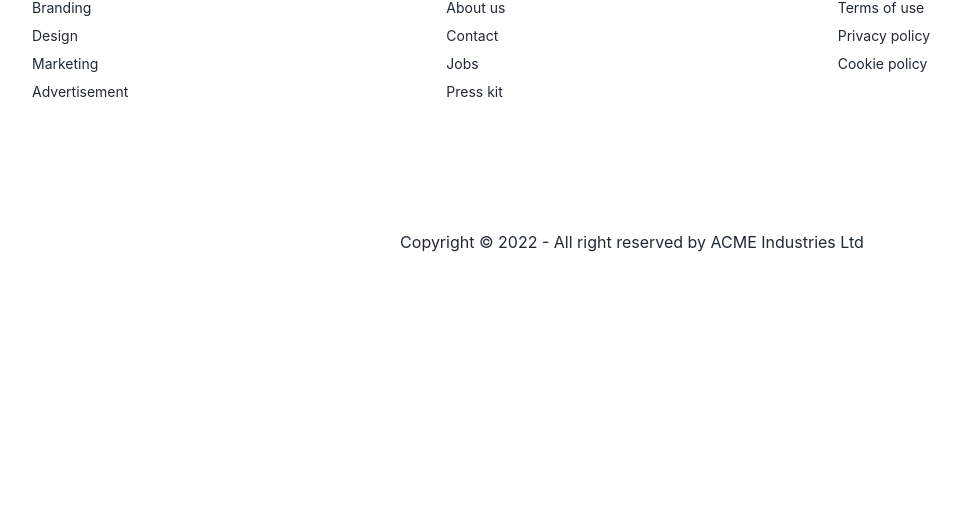
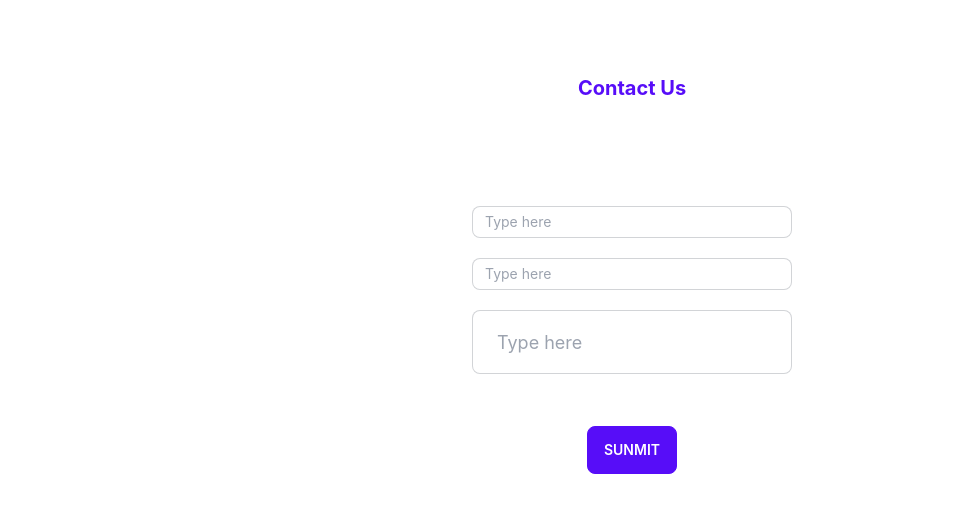
Before and after one commit to nazmulbhuyian/mobileZone-client, a React (Create React App) app: page / in a window 1280 px wide. Shown: the part 927-1451 px from the top of the page, without its empty margins (8-968 px from the left). Before the commit the page ends 1221 px from the top, so only its background shows below. Built offline with nearby package versions, Linux system fonts and the light colour scheme; no server answers.

Commit message:
contact section add

```diff
--- /dev/null
+++ b/src/Home/Contact/Contact.js
@@ -0,0 +1,18 @@
+import React from 'react';
+
+const Contact = () => {
+    return (
+        <div className='text-center w-full my-32 p-16'>
+            <h4 className='text-xl text-primary font-bold'>Contact Us</h4>
+            <h2 className='text-4xl text-white'>Stay connect eith us</h2>
+            <div className='mx-auto w-1/2 flex justify-center items-center flex-col mt-16 mb-8'>
+                <input type="text" placeholder="Type here" className="mb-5 block input input-bordered input-sm w-full max-w-xs" />
+                <input type="text" placeholder="Type here" className="mb-5 block input input-bordered input-sm w-full max-w-xs" />
+                <input type="text" placeholder="Type here" className="mb-5 block input input-bordered input-lg w-full max-w-xs" />
+            </div>
+            <button className='btn btn-primary'>Sunmit</button>
+        </div>
+    );
+};
+
+export default Contact;
--- a/src/Home/Home/Home.js
+++ b/src/Home/Home/Home.js
@@ -2,6 +2,7 @@ import React from 'react';
 import Advertised from '../Advertised/Advertised';
 import Banner from '../Banner/Banner';
 import Catagories from '../Catagories/Catagories';
+import Contact from '../Contact/Contact';
 
 const Home = () => {
     return (
@@ -9,6 +10,7 @@ const Home = () => {
             <Banner></Banner>
             <Advertised></Advertised>
             <Catagories></Catagories>
+            <Contact></Contact>
         </div>
     );
 };
```
